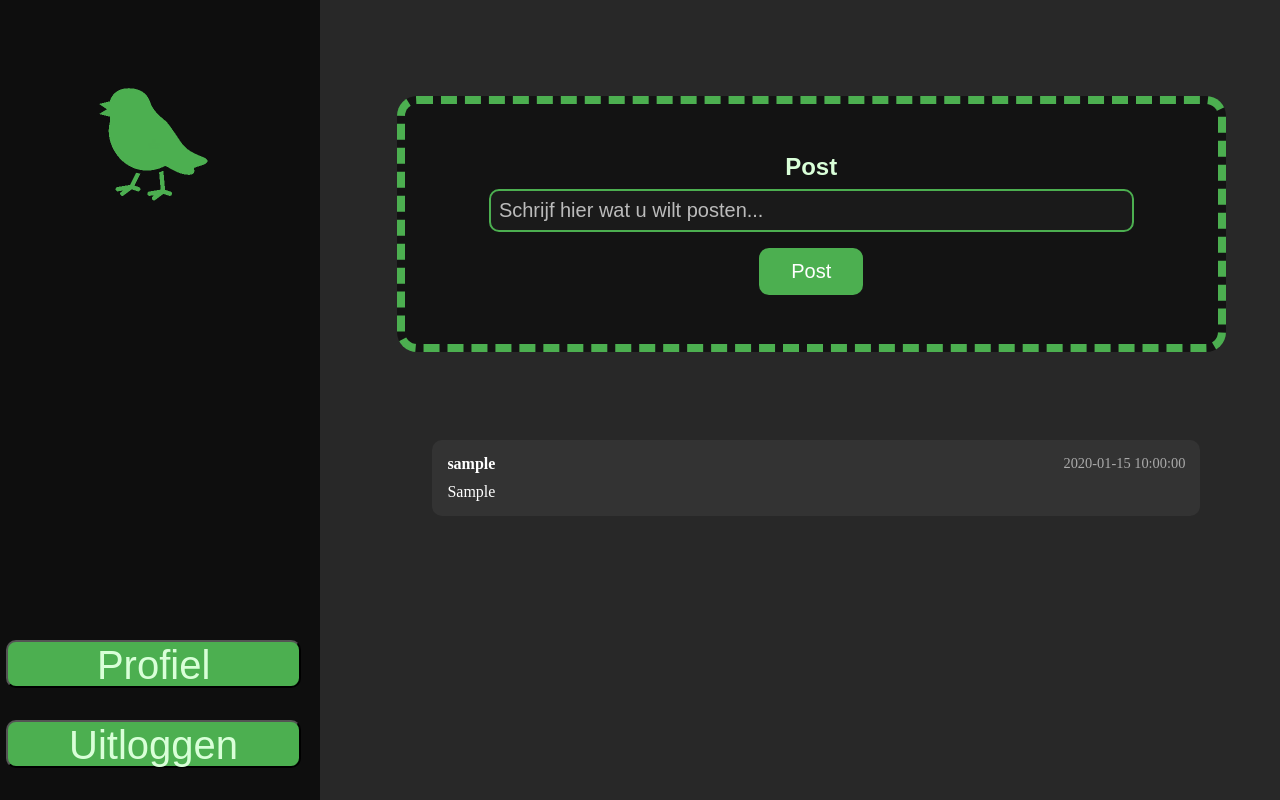
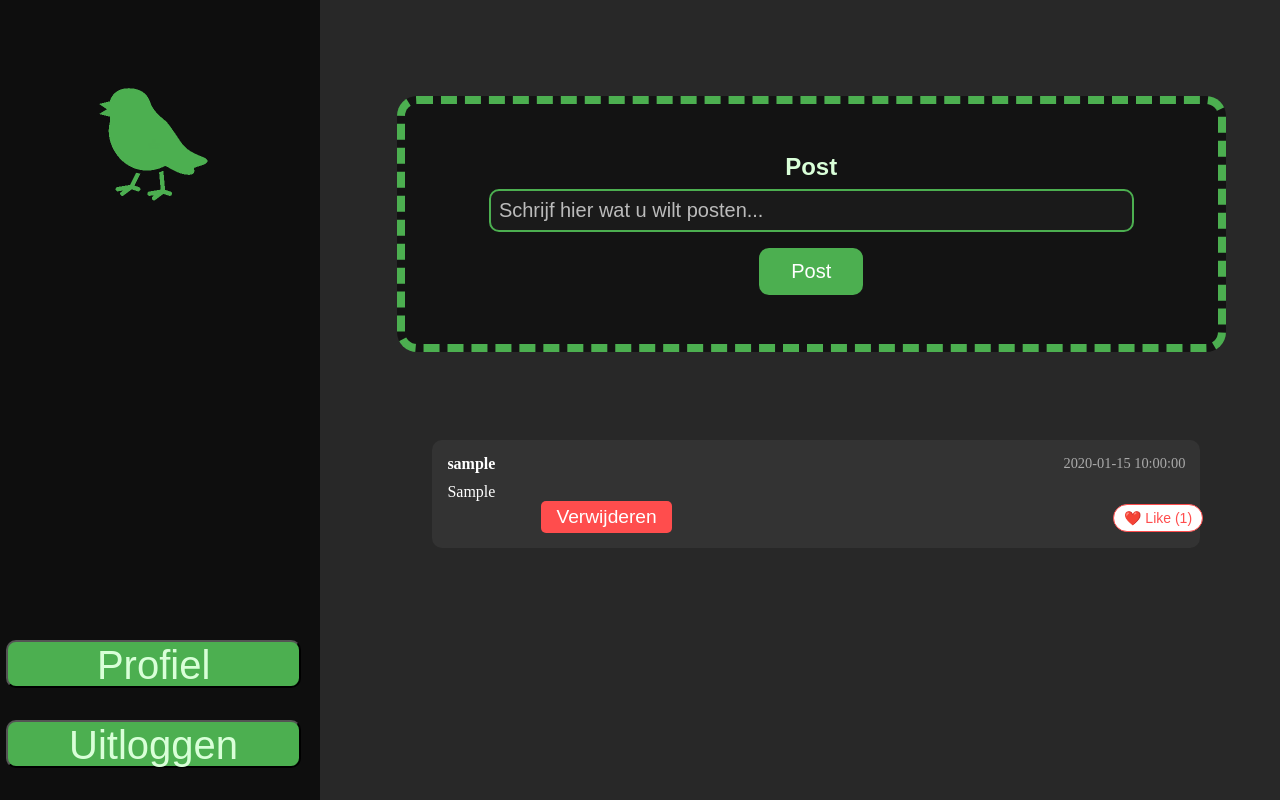
Before and after one commit to JoepVeldhuizen/chirpify, a PHP site: page /main.php in a window 1280 px wide. Run offline with PHP 8.4, Linux system fonts and the light colour scheme; the visitor is signed in with stand-in values (Sample User, id 1); tables that the repository leaves empty or names only in its code hold one stand-in row (values such as "Sample post").

Commit message:
delete en likes

```diff
--- a/main.php
+++ b/main.php
@@ -2,13 +2,25 @@
 session_start();
 require "database/conn.php";
 
+#check of gebruiker is ingelogd
 if (!isset($_SESSION['user_id'])) {
     header("Location: inloggen.php");
     exit();
 }
 
+$user_id = $_SESSION['user_id'];
 
-$stmt = $conn->prepare("SELECT * FROM `post` ORDER BY `date` DESC");
+#posts ophalen uit de database
+$stmt = $conn->prepare("
+    SELECT post.*,
+           (SELECT COUNT(*) FROM likes WHERE likes.post_id = post.id) AS like_count,
+           (SELECT GROUP_CONCAT(accounts.username SEPARATOR ', ')
+            FROM likes
+            JOIN accounts ON likes.user_id = accounts.id
+            WHERE likes.post_id = post.id) AS liked_by
+    FROM post
+    ORDER BY post.date DESC
+");
 $stmt->execute();
 $posts = $stmt->fetchAll(PDO::FETCH_ASSOC);
 ?>
@@ -25,12 +37,11 @@ $posts = $stmt->fetchAll(PDO::FETCH_ASSOC);
 <div class="leftsquare"></div>
 
 <button class="btnprofiel" onclick="Profile()">Profiel</button>
-
 <button class="btnuitloggen" onclick="window.location.href='logout.php'">Uitloggen</button>
 
 <img class="logo" src="logo.png">
 
-
+<!-- post form -->
 <form class="postform" action="post.php" method="post">
     <label for="post">Post</label>
     <input type="text" name="post" id="post" placeholder="Schrijf hier wat u wilt posten..." required>
@@ -47,10 +58,39 @@ $posts = $stmt->fetchAll(PDO::FETCH_ASSOC);
             <div class="post-content">
                 <?php echo nl2br(htmlspecialchars($post['post'])); ?>
             </div>
+            <div class="post-actions">
+                <button class="like-btn" onclick="likePost(<?php echo $post['id']; ?>)">
+                    ❤️ Like (<span id="like-count-<?php echo $post['id']; ?>"><?php echo $post['like_count']; ?></span>)
+                </button>
+
+                <?php if ($_SESSION['user_id'] == $post['user_id']): ?>
+                    <form action="delete_post.php" method="post" style="display: inline;">
+                        <input type="hidden" name="post_id" value="<?php echo $post['id']; ?>">
+                        <input type="submit" class="delete-btn" value="Verwijderen">
+                    </form>
+                <?php endif; ?>
+            </div>
         </div>
     <?php endforeach; ?>
 </div>
 
+<script>
+
+//like functie
+
+    function likePost(postId) {
+        var xhr = new XMLHttpRequest();
+        xhr.open("POST", "like.php", true);
+        xhr.setRequestHeader("Content-Type", "application/x-www-form-urlencoded");
+        xhr.onreadystatechange = function () {
+            if (xhr.readyState === 4 && xhr.status === 200) {
+                var response = JSON.parse(xhr.responseText);
+                document.getElementById("like-count-" + postId).innerText = response.like_count;
+            }
+        };
+        xhr.send("post_id=" + postId);
+    }
+</script>
 
 </body>
 </html>
--- a/mainpage.css
+++ b/mainpage.css
@@ -143,3 +143,41 @@ html {
 .post-content {
     font-size: 1rem;
 }
+
+.post-actions .like-btn {
+    background-color: white;
+    border: 1px solid #ff4d4d;
+    color: #ff4d4d;
+    padding: 5px 10px;
+    border-radius: 20px;
+    cursor: pointer;
+    font-size: 14px;
+    transition: all 0.3s ease;
+    position: relative;
+    left: 52vw;
+}
+
+.post-actions .like-btn:hover {
+    background-color: #ff4d4d;
+    color: white;
+}
+
+.post-actions .like-btn.liked {
+    background-color: #ff4d4d;
+    color: white;
+}
+
+.delete-btn {
+    background-color: #ff4d4d;
+    color: white;
+    border: none;
+    padding: 5px 15px;
+    font-size: 1.2rem;
+    border-radius: 5px;
+    cursor: pointer;
+    transition: background-color 0.3s;
+}
+
+.delete-btn:hover {
+    background-color: #ff0000;
+}
--- a/registratie.php
+++ b/registratie.php
@@ -10,10 +10,10 @@
 </head>
 <body>
 
-<form action="register_account.php" method="post">
-    <label for="gebruikersnaam">Your Username</label>
+<form action="register_account.php" method="post" autocomplete="off">
+    <label for="gebruikersnaam">Uw gebruikersnaam</label>
     <input type="text" name="gebruikersnaam" id="gebruikersnaam" placeholder="Username">
-    <label for="wachtwoord">Your Password</label>
+    <label for="wachtwoord">Uw wachtwoord</label>
     <input type="password" name="wachtwoord" id="wachtwoord" placeholder="Password">
     <input type="submit" value="Register">
 </form>
```
Also changed, not shown: delete_post.php (added, +27 -0 lines), inloggen.php (+4 -6 lines), like.php (added, +29 -0 lines), likers.php (added, +26 -0 lines).
